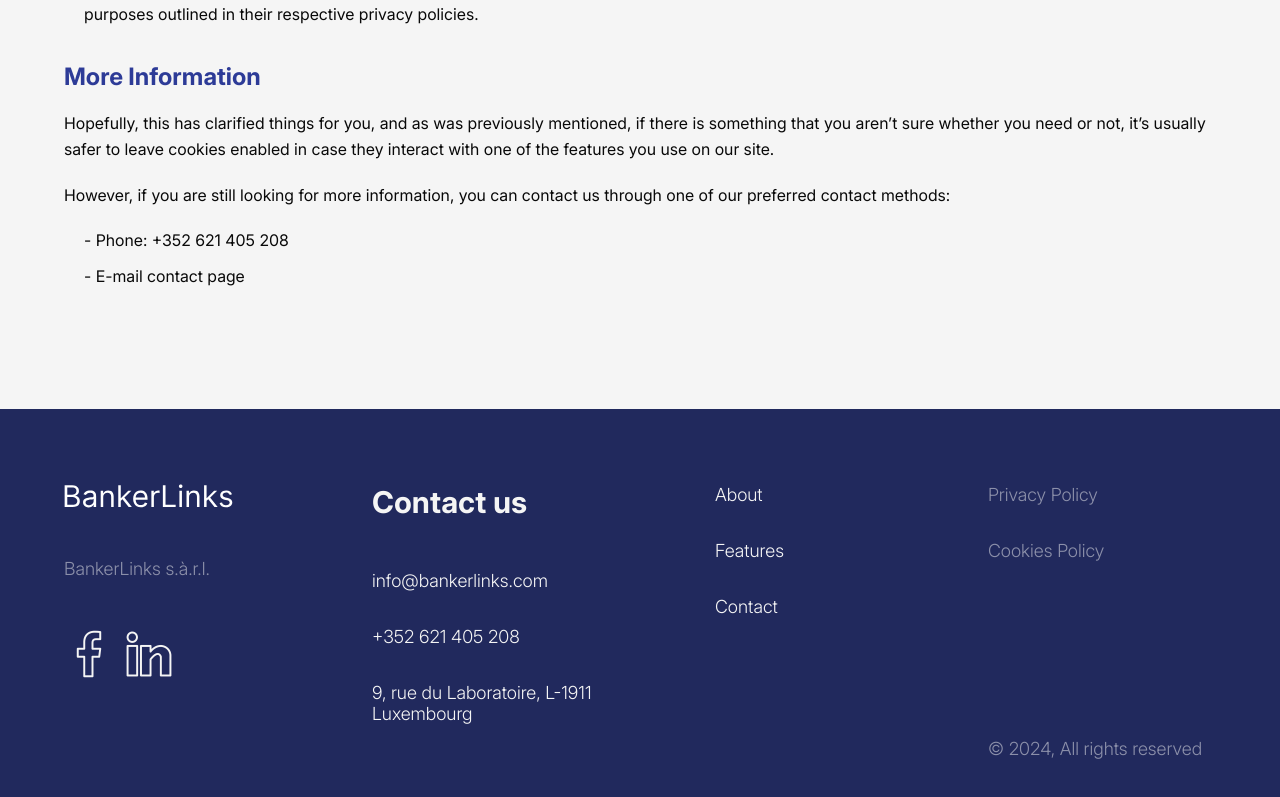
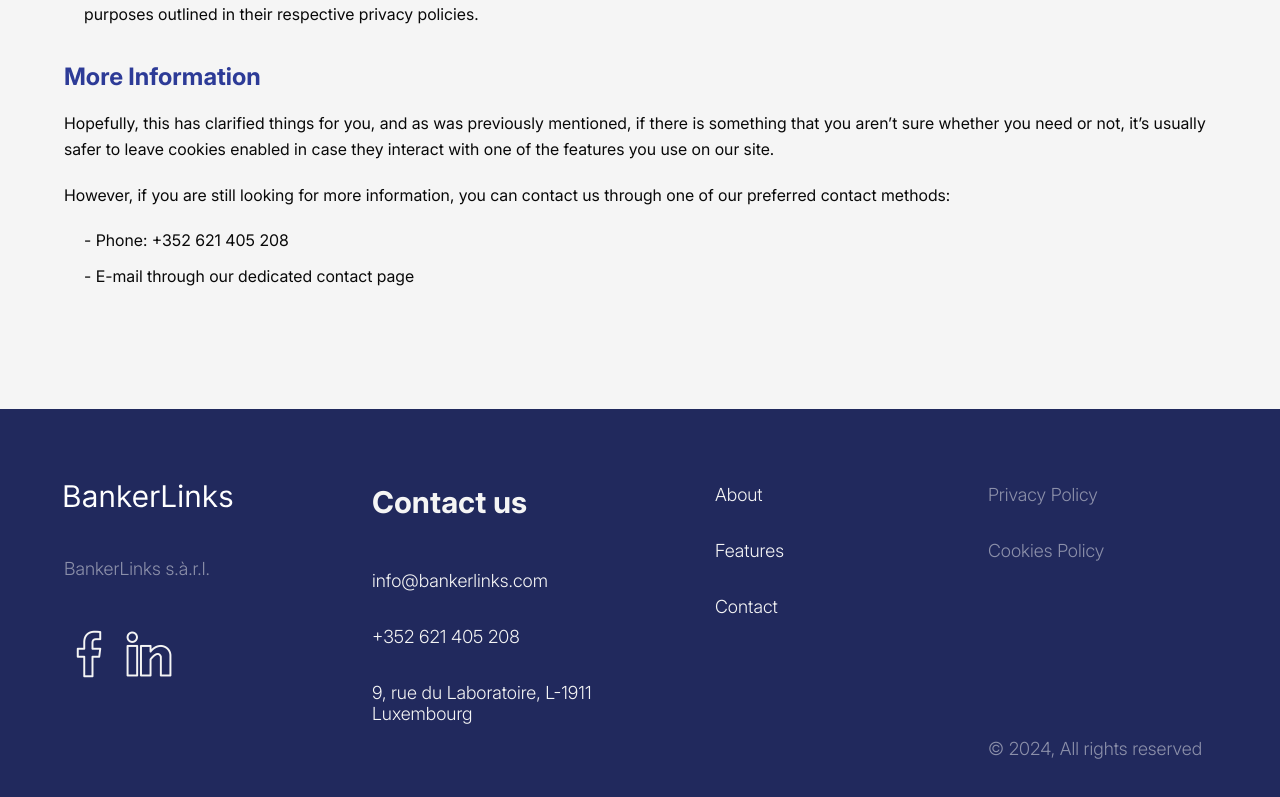
Before and after one commit to VKrivkov/BankerLinks, a React (Vite) app in the folder bankerlinks/: page /cookies-policy in a window 1280 px wide. Shown: the part 1445-2242 px from the top of the page. Built offline with nearby package versions, Linux system fonts and the light colour scheme.

Commit message:
Update CookiesPolicy.jsx

```diff
--- a/bankerlinks/src/screens/CookiesPolicy/CookiesPolicy.jsx
+++ b/bankerlinks/src/screens/CookiesPolicy/CookiesPolicy.jsx
@@ -1,4 +1,5 @@
 import React from 'react';
+import './CookiesPolicy.css';
 
 const CookiesPolicy = () => {
   return (
@@ -75,7 +76,7 @@
       </p>
       <ul>
         <li>- Phone: +352 621 405 208</li>
-        <li>- E-mail contact page</li>
+        <li>- E-mail through our dedicated contact page</li>
       </ul>
     </div>
   );
```
